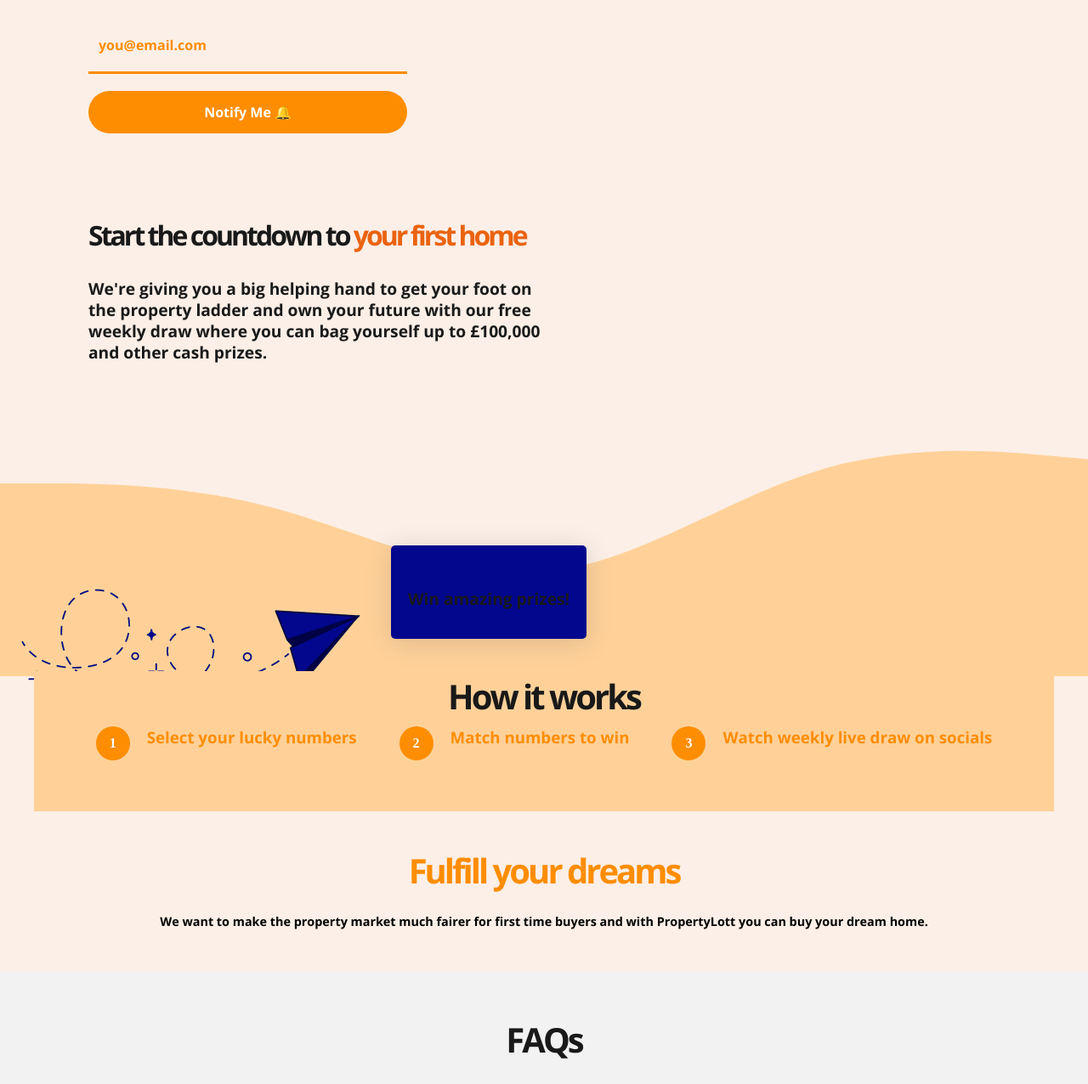
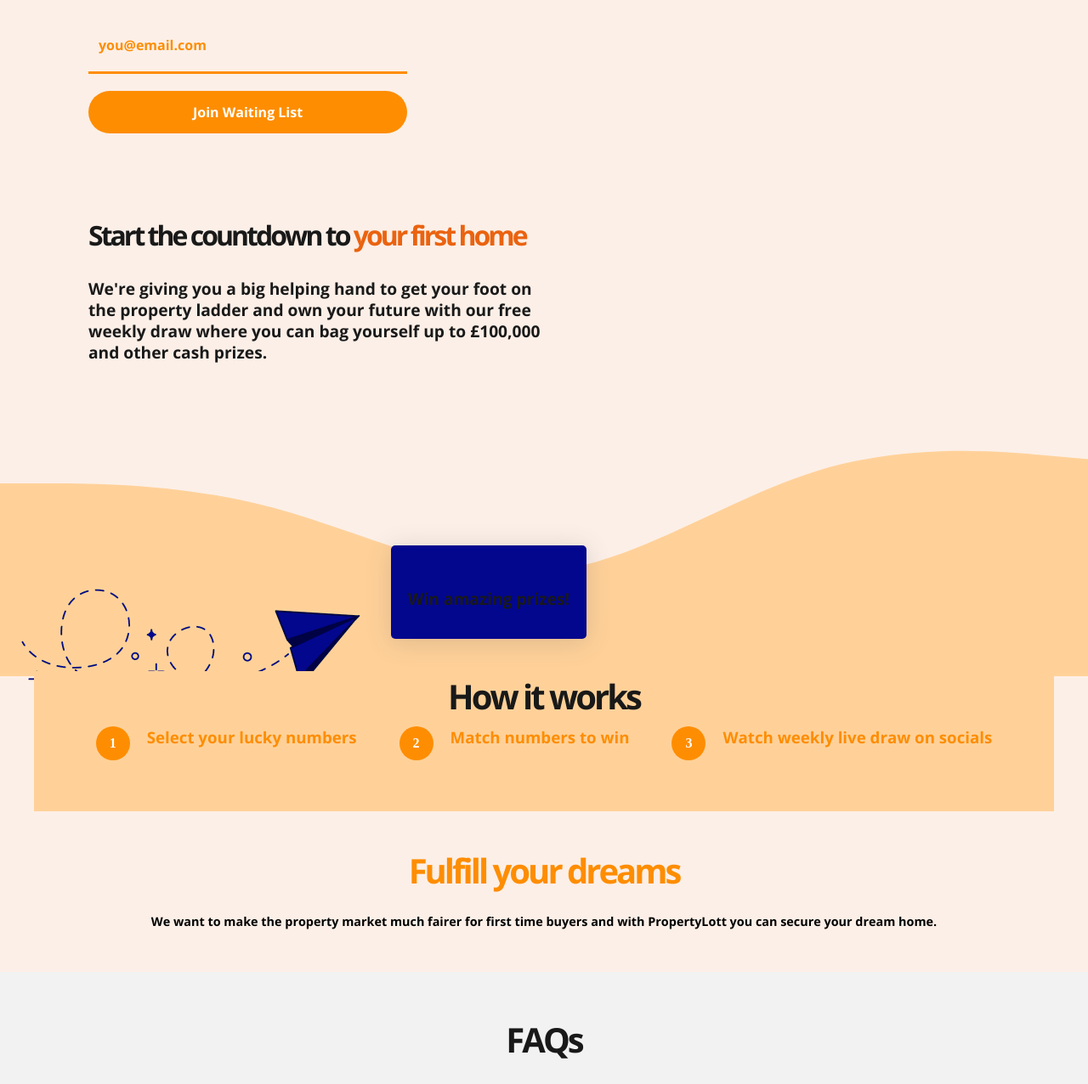
Before and after one commit to emmanuelojiji/PropertyLott2021, a plain HTML site: page index.html in a window 1280 px wide. Shown: the part 422-1698 px from the top of the page at 85% size. Drawn offline with nearby package versions, Linux system fonts and the light colour scheme; a web font is replaced by a local one.

Commit message:
buy changed to secure

```diff
--- a/index.html
+++ b/index.html
@@ -58,7 +58,7 @@
 
 
 
-          <button class="btn-main">Notify Me 🔔</button>
+          <button class="btn-main">Join Waiting List</button>
 
           <section class="countdown">
           <h2>Start the countdown to <span class="orange">your first home</span></h2>
@@ -133,7 +133,7 @@
 
     <section class="cta page-width">
       <h2>Fulfill your dreams</h2>
-      <p>We want to make the property market much fairer for first time buyers and with PropertyLott you can buy your dream home.</p>
+      <p>We want to make the property market much fairer for first time buyers and with PropertyLott you can secure your dream home.</p>
      <!-- <div class="cta-container">
         <span class="at">@</span>
         <input type="text" placeholder="Email address" />
```
